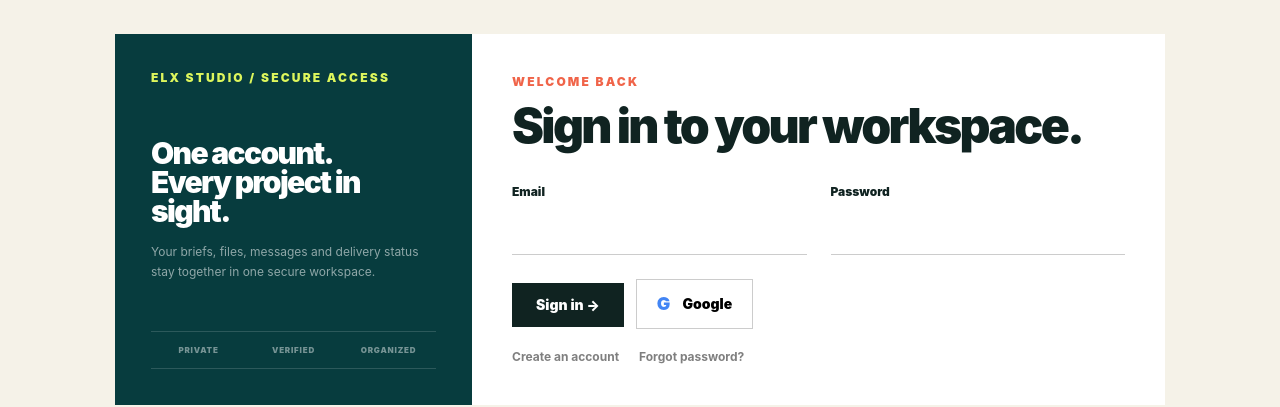
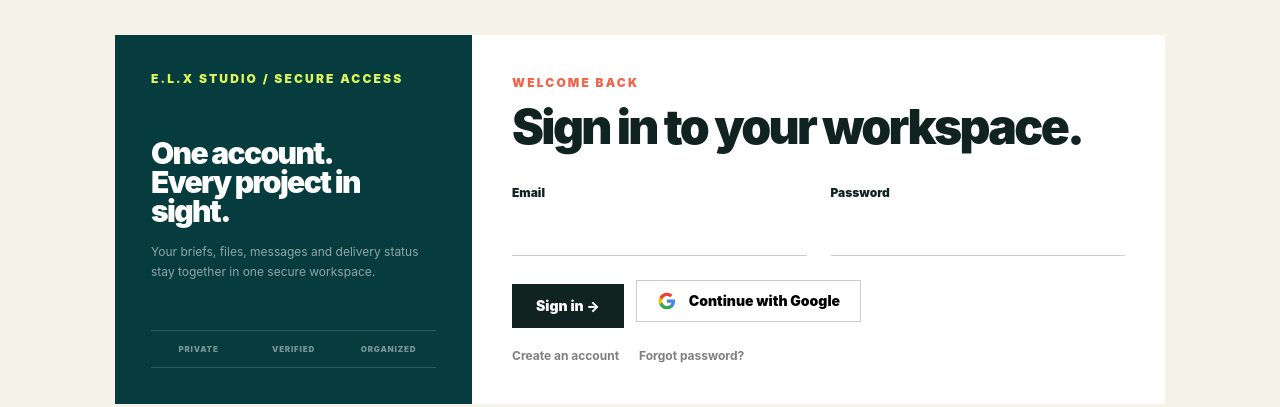
Before and after one commit to elxholdings/elxstudios, a Next.js app: page /login in a window 1280 px wide. Shown: the part 239-646 px from the top of the page. Built offline with nearby package versions, Linux system fonts and the light colour scheme; no server answers.

Commit message:
Fix intro graphics and Google sign-in branding

```diff
--- a/app/components/auth-form.tsx
+++ b/app/components/auth-form.tsx
@@ -3,6 +3,7 @@
 import Link from 'next/link';
 import { FormEvent, useState } from 'react';
 import { getSupabaseBrowserClient } from '../lib/supabase/client';
+import GoogleLogo from './google-logo';
 
 type Mode = 'login' | 'register' | 'forgot' | 'reset';
 
@@ -113,13 +114,13 @@ export default function AuthForm({ mode, next = '/dashboard', initialError = ''
   }
 
   const item = adminLogin
-    ? { eyebrow: 'Administrator access', title: 'Sign in with the Elx Holdings Google account.', button: 'Continue with Google' }
+    ? { eyebrow: 'Administrator access', title: 'Sign in with the E.L.X Holdings Google account.', button: 'Continue with Google' }
     : copy[mode];
 
   return (
     <div className="mx-auto grid w-full max-w-[1050px] bg-white lg:grid-cols-[.68fr_1.32fr]">
       <aside className="flex flex-col justify-between bg-[#073C3E] p-7 text-white md:p-9">
-        <p className="text-xs font-black uppercase tracking-[.18em] text-[#DDF65C]">Elx Studio / Secure access</p>
+        <p className="text-xs font-black uppercase tracking-[.18em] text-[#DDF65C]">E.L.X Studio / Secure access</p>
         <div><p className="mt-8 text-3xl font-black leading-[.96] tracking-[-.055em]">One account.<br />Every project in sight.</p>
         <p className="mt-4 text-xs leading-5 text-white/55">Your briefs, files, messages and delivery status stay together in one secure workspace.</p></div>
         <div className="mt-7 grid grid-cols-3 border-y border-white/15 py-3 text-center text-[8px] font-black uppercase tracking-[.1em] text-white/45"><span>Private</span><span>Verified</span><span>Organized</span></div>
@@ -137,9 +138,9 @@ export default function AuthForm({ mode, next = '/dashboard', initialError = ''
         {error && <p className="mt-4 bg-red-50 p-3 text-xs font-bold text-red-700">{error}</p>}
         {message && <p className="mt-4 bg-[#E8F3E7] p-3 text-xs font-bold text-[#164F22]">{message}</p>}
         {adminLogin
-          ? <button type="button" onClick={signInWithGoogle} disabled={loading} className="mt-6 flex items-center gap-3 border border-black/20 bg-white px-5 py-3 text-sm font-black text-black disabled:opacity-40"><span aria-hidden className="text-lg font-black text-[#4285F4]">G</span>{loading ? 'Opening Google...' : 'Continue with Google'}</button>
+          ? <button type="button" onClick={signInWithGoogle} disabled={loading} className="mt-6 flex items-center gap-3 border border-black/20 bg-white px-5 py-3 text-sm font-black text-black disabled:opacity-40"><GoogleLogo />{loading ? 'Opening Google...' : 'Continue with Google'}</button>
           : <button disabled={loading} className="mt-6 bg-[#102321] px-6 py-3 text-sm font-black text-white disabled:opacity-40">{loading ? 'Working...' : `${item.button} →`}</button>}
-        {!adminLogin && mode === 'login' && <button type="button" onClick={signInWithGoogle} disabled={loading} className="ml-3 mt-6 inline-flex items-center gap-3 border border-black/20 bg-white px-5 py-2.5 text-sm font-black text-black disabled:opacity-40"><span aria-hidden className="text-lg font-black text-[#4285F4]">G</span>Google</button>}
+        {!adminLogin && mode === 'login' && <button type="button" onClick={signInWithGoogle} disabled={loading} className="ml-3 mt-6 inline-flex items-center gap-3 border border-black/20 bg-white px-5 py-2.5 text-sm font-black text-black disabled:opacity-40"><GoogleLogo />Continue with Google</button>}
         {!adminLogin && <div className="mt-5 flex flex-wrap gap-x-5 gap-y-2 text-xs font-bold text-black/50">
           {mode !== 'login' && <Link href="/login">Already have an account?</Link>}
           {mode === 'login' && <><Link href="/register">Create an account</Link><Link href="/forgot-password">Forgot password?</Link></>}
--- /dev/null
+++ b/app/components/google-logo.tsx
@@ -0,0 +1,10 @@
+export default function GoogleLogo({ className = 'h-5 w-5' }: { className?: string }) {
+  return (
+    <svg viewBox="0 0 24 24" className={className} aria-hidden="true">
+      <path fill="#4285F4" d="M21.6 12.23c0-.71-.06-1.4-.18-2.05H12v3.87h5.38a4.6 4.6 0 0 1-2 3.02v2.51h3.24c1.9-1.75 2.98-4.33 2.98-7.35Z" />
+      <path fill="#34A853" d="M12 22c2.7 0 4.97-.9 6.62-2.42l-3.24-2.51c-.9.6-2.05.96-3.38.96-2.61 0-4.82-1.76-5.61-4.13H3.05v2.59A10 10 0 0 0 12 22Z" />
+      <path fill="#FBBC05" d="M6.39 13.9A6 6 0 0 1 6.08 12c0-.66.11-1.3.31-1.9V7.51H3.05A10 10 0 0 0 2 12c0 1.61.39 3.14 1.05 4.49l3.34-2.59Z" />
+      <path fill="#EA4335" d="M12 5.97c1.47 0 2.79.51 3.83 1.5L18.7 4.6A9.64 9.64 0 0 0 12 2a10 10 0 0 0-8.95 5.51l3.34 2.59C7.18 7.73 9.39 5.97 12 5.97Z" />
+    </svg>
+  );
+}
--- a/app/welcome-presentation.tsx
+++ b/app/welcome-presentation.tsx
@@ -124,9 +124,9 @@ function SynchronizedVisual({ scene, progress }: { scene: number; progress: numb
   return <div className="absolute inset-0 grid place-items-center">{scene === 0 && <NetworkVisual p={progress} />}{scene === 1 && <CapabilitiesVisual p={progress} />}{scene === 2 && <BriefVisual p={progress} />}{scene === 3 && <QuoteVisual p={progress} />}{scene === 4 && <WorkspaceVisual p={progress} />}{scene === 5 && <DeliveryVisual p={progress} />}</div>;
 }
 
-function VisualFrame({ children, label }: { children: React.ReactNode; label: string }) { return <div className="relative aspect-[16/10] w-full max-w-[820px] overflow-hidden border border-white/15 bg-[#082725]/90 p-5 shadow-2xl md:p-8"><div className="mb-4 flex items-center justify-between text-[8px] font-black uppercase tracking-[.18em] text-white/35"><span>Your project journey</span><span>{label}</span></div>{children}</div>; }
+function VisualFrame({ children, label }: { children: React.ReactNode; label: string }) { return <div className="relative h-full w-full max-w-[900px] overflow-visible p-2 md:p-4"><div className="mb-2 flex items-center justify-between text-[8px] font-black uppercase tracking-[.18em] text-white/35"><span>Your project journey</span><span>{label}</span></div>{children}</div>; }
 
-function NetworkVisual({ p }: { p: number }) { const nodes = [['STEM',12,22],['CAD',76,18],['FINANCE',82,70],['BUSINESS',18,76],['3D',50,8],['WRITING',48,88]]; return <VisualFrame label="All the support you need"><svg viewBox="0 0 100 72" className="h-[calc(100%-20px)] w-full"><g stroke="rgba(255,255,255,.18)" strokeWidth=".35">{nodes.map(([name,x,y]) => <line key={String(name)} x1="50" y1="38" x2={Number(x)} y2={Number(y)} strokeDasharray="50" strokeDashoffset={50 - p * 50} />)}</g><circle cx="50" cy="38" r={7 + p * 3} fill="#DDF65C" /><text x="50" y="39" textAnchor="middle" dominantBaseline="middle" fill="#102321" fontSize="4" fontWeight="900">ELX</text>{nodes.map(([name,x,y],i) => <g key={String(name)} style={{ opacity: Math.max(0, Math.min(1, p * 2.2 - i * .12)), transform: `translateY(${(1-p)*3}px)`, transformOrigin: `${x}px ${y}px` }}><circle cx={Number(x)} cy={Number(y)} r="5" fill="#0e3d3a" stroke="#DDF65C" strokeWidth=".5"/><text x={Number(x)} y={Number(y)} textAnchor="middle" dominantBaseline="middle" fill="white" fontSize="2.3" fontWeight="800">{name}</text></g>)}</svg></VisualFrame>; }
+function NetworkVisual({ p }: { p: number }) { const nodes = [['STEM',17,28],['CAD',82,28],['FINANCE',78,76],['BUSINESS',22,76],['3D',50,13],['WRITING',50,88]]; return <VisualFrame label="All the support you need"><svg viewBox="0 0 100 100" className="h-[calc(100%-10px)] w-full overflow-visible"><g stroke="rgba(255,255,255,.18)" strokeWidth=".45">{nodes.map(([name,x,y]) => <line key={String(name)} x1="50" y1="50" x2={Number(x)} y2={Number(y)} strokeDasharray="50" strokeDashoffset={50 - p * 50} />)}</g><circle cx="50" cy="50" r={7 + p * 3} fill="#DDF65C" /><text x="50" y="51" textAnchor="middle" dominantBaseline="middle" fill="#102321" fontSize="3.5" fontWeight="900">E.L.X</text>{nodes.map(([name,x,y],i) => <g key={String(name)} style={{ opacity: Math.max(0, Math.min(1, p * 2.2 - i * .12)), transform: `translateY(${(1-p)*3}px)`, transformOrigin: `${x}px ${y}px` }}><circle cx={Number(x)} cy={Number(y)} r="5" fill="#0e3d3a" stroke="#DDF65C" strokeWidth=".5"/><text x={Number(x)} y={Number(y)} textAnchor="middle" dominantBaseline="middle" fill="white" fontSize="2.3" fontWeight="800">{name}</text></g>)}</svg></VisualFrame>; }
 
 function CapabilitiesVisual({ p }: { p: number }) { const items=['Documentation','STEM','Architecture','CAD','3D rendering','Finance','Business']; return <VisualFrame label="Choose what you need"><div className="grid h-[calc(100%-20px)] grid-cols-[1fr_1.2fr] gap-6"><div className="flex flex-col justify-center gap-2">{items.map((item,i)=><div key={item} className="flex items-center gap-2 text-[9px] font-black uppercase tracking-[.08em]" style={{ opacity: Math.max(.18, Math.min(1,p*2-i*.12)) }}><span className="w-5 text-[#DDF65C]">0{i+1}</span><span>{item}</span></div>)}</div><div className="flex items-end gap-2 border-b border-l border-white/20 p-3">{[62,88,54,96,76,68,83].map((height,i)=><div key={i} className="relative flex-1 bg-[#DDF65C]" style={{ height:`${height*Math.max(0,Math.min(1,p*1.8-i*.08))}%` }}><span className="absolute -top-4 left-1/2 -translate-x-1/2 text-[7px] font-black text-white">{height}</span></div>)}</div></div></VisualFrame>; }
 
@@ -138,6 +138,6 @@
 
 function DeliveryVisual({ p }: { p: number }) { return <VisualFrame label="Delivery package"><div className="relative grid h-[calc(100%-20px)] place-items-center"><div className="relative h-48 w-64">{['SOURCE','REVIEW','FINAL'].map((label,i)=><div key={label} className="absolute left-1/2 top-1/2 grid h-36 w-52 place-items-center border border-[#102321] bg-white text-[#102321] shadow-xl transition" style={{transform:`translate(-50%,-50%) translate(${(i-1)*Math.max(0,p)*52}px, ${(i-1)*Math.max(0,p)*14}px) rotate(${(i-1)*Math.max(0,p)*4}deg)`,zIndex:i}}><span className="text-xs font-black">{label} FILE</span></div>)}</div><svg viewBox="0 0 44 44" className="absolute bottom-1 right-1 h-20 w-20"><circle cx="22" cy="22" r="18" fill="#DDF65C"/><path d="m13 22 6 6 13-15" fill="none" stroke="#102321" strokeWidth="3" strokeDasharray="32" strokeDashoffset={32-p*32}/></svg></div></VisualFrame>; }
 
-function GateGraphic() { return <div className="relative mx-auto aspect-square max-w-[520px]"><div className="absolute inset-[12%] animate-[spin_28s_linear_infinite] rounded-full border border-[#DDF65C]/40"/><div className="absolute inset-[25%] animate-[spin_18s_linear_infinite_reverse] rounded-full border border-white/20"/><div className="absolute inset-[38%] grid place-items-center rounded-full bg-[#DDF65C] text-5xl font-black text-[#102321]">Elx.</div>{['Σ','CAD','3D','ƒ(x)','₿','DOC'].map((item,i)=><div key={item} className="absolute grid h-14 w-14 place-items-center border border-white/25 bg-[#082725] text-xs font-black" style={{left:`${50+42*Math.cos(i*Math.PI/3)}%`,top:`${50+42*Math.sin(i*Math.PI/3)}%`,transform:'translate(-50%,-50%)'}}>{item}</div>)}</div>; }
+function GateGraphic() { return <div className="relative mx-auto aspect-square max-w-[520px]"><div className="absolute inset-[12%] animate-[spin_28s_linear_infinite] rounded-full border border-[#DDF65C]/40"/><div className="absolute inset-[25%] animate-[spin_18s_linear_infinite_reverse] rounded-full border border-white/20"/><div className="absolute inset-[38%] grid place-items-center rounded-full bg-[#DDF65C] text-4xl font-black text-[#102321]">E.L.X</div>{['Σ','CAD','3D','ƒ(x)','₿','DOC'].map((item,i)=><div key={item} className="absolute grid h-14 w-14 place-items-center border border-white/25 bg-[#082725] text-xs font-black" style={{left:`${50+42*Math.cos(i*Math.PI/3)}%`,top:`${50+42*Math.sin(i*Math.PI/3)}%`,transform:'translate(-50%,-50%)'}}>{item}</div>)}</div>; }
 
 function formatTime(value: number) { const seconds=Math.max(0,Math.floor(value)); return `${String(Math.floor(seconds/60)).padStart(2,'0')}:${String(seconds%60).padStart(2,'0')}`; }
```
